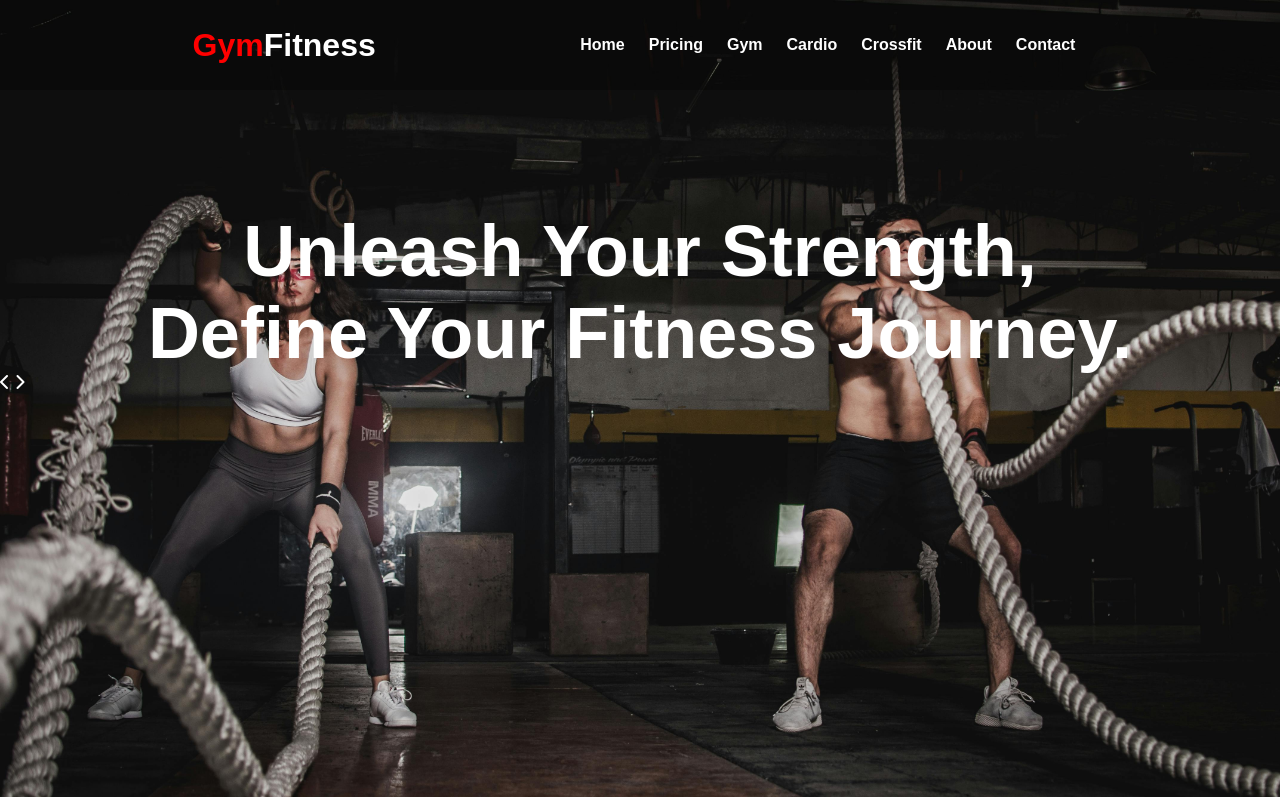
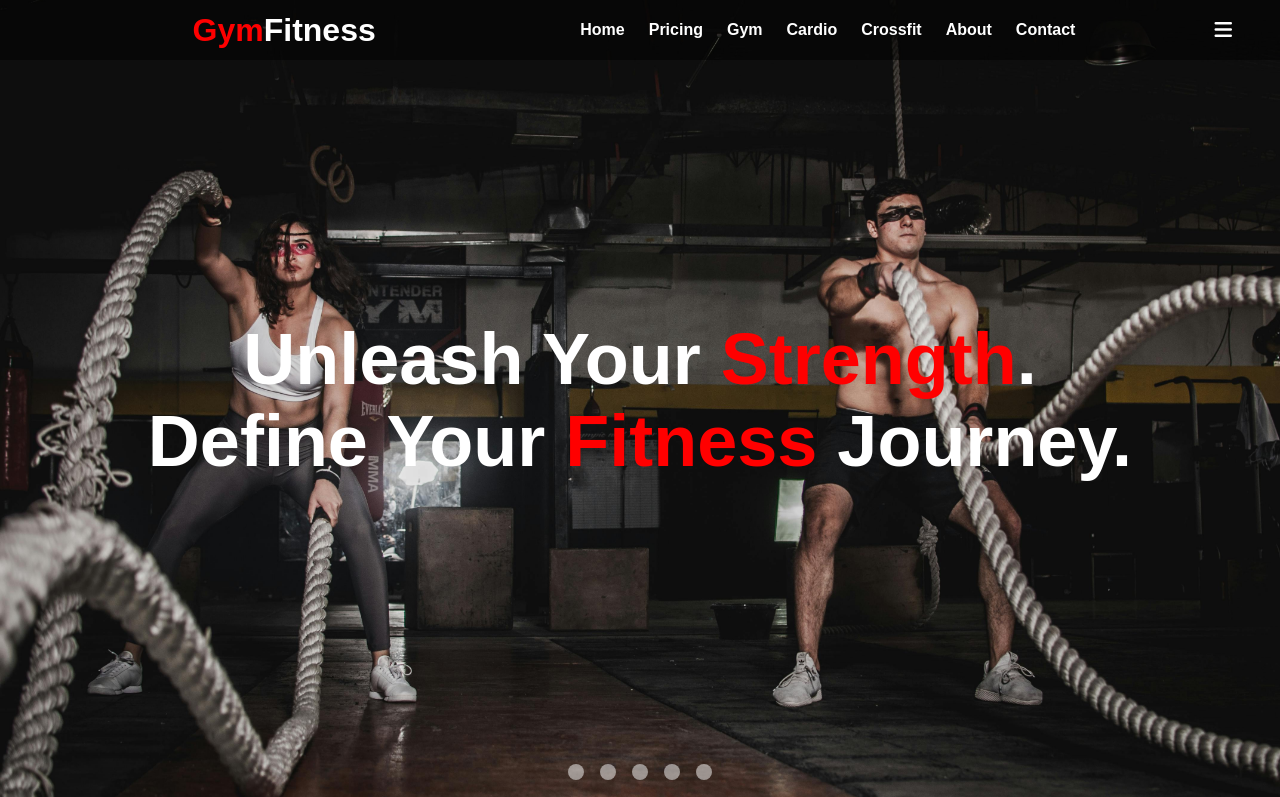
Before and after one commit to yadavipin57/GymFitness, a plain HTML site: page index.html in a window 1280 px wide. Shown: the top 797 px of the page. Drawn offline with Linux system fonts and the light colour scheme; a web font is replaced by a local one.

Commit message:
Changes made

```diff
--- a/index.css
+++ b/index.css
@@ -12,6 +12,7 @@ html{
 
 body {
     font-family: "Baloo Bhaijaan 2", sans-serif;
+    position: relative;
 }
 
 .banner {
@@ -34,21 +35,19 @@ li {
     list-style: none;
 }
 
-main {
-    color: #fff;
-    height: 100vh;
-    width: 100%;
-    background-size: cover;
-    background-image: url('./img/2.jpg');
-}
+/* Header  */
 
 header {
     width: 100%;
-    height: 90px;
-    background-color: rgba(0, 0, 0, 0.3);
+    height: 60px;
+    background-color: rgba(0, 0, 0, 0.5);
     display: flex;
     align-items: center;
     justify-content: space-evenly;
+    position: fixed;
+    top: 0;
+    color: #fff;
+    z-index: 100;
 }
 
 .navbar ul {
@@ -78,29 +77,117 @@ header {
     bottom: 0;
     left: 0;
     width: 0;
-    /* Initially set the width to 0 */
     height: 1px;
-    /* Set the height of the underline */
     background-color: #ff0000;
-    /* Set the color of the underline */
-    transition: width 0.3s ease;
-    /* Add a transition effect to the width */
+    transition: width 0.2s ease;
 }
 
 .navbar ul li:hover::before {
     width: 100%;
-    /* Expand the width to 100% on hover */
 }
 
-.tagline {
-    margin: 120px auto 0;
-    color: #ffffff;
-    width: 1000px;
+.fa-bars{
+    position: absolute;
+    right: 48px;
+    cursor: pointer;
+    font-size: 20px;
+    transition: 300ms ease;
+}
+.fa-bars:hover{
+    color: #ddd;
 }
 
-.tagline h2 {
+.sidebar{
+    padding: 20px 48px;
+    position: fixed;
+    top: 0;
+    right: -300px;
+    text-align: right;
+    color: #fff;
+    background-color: rgba(0, 0, 0);
+    height: 100vh;
+    z-index: 100;
+    transition: right 0.2s ease;
+}
+.sidebar ul li{
+    margin: 6px 0;
+    border-bottom: 1px solid #fff;
+    transition: color 0.2s ease;
+}
+.sidebar ul li:hover{
+    color: #ff0000;
+}
+.fa-xmark{
+    cursor: pointer;
+    font-size: 20px;
+}
+
+/* Carousal Effect on landing-section  */
+
+.landing-section {
+    color: #fff;
+    height: 100vh;
+    width: 100%;
+    position: relative;
+}
+
+.slider-wrapper{
+    margin: auto;
+    position: relative;
+}
+
+.slider{
+    display: flex;
+    overflow: auto;
+    scroll-snap-type: x mandatory;
+    scroll-behavior: smooth;
+}
+.slider img{
+    width: 100%;
+    height: 100vh;
+    flex: 1 0 100%;
+    scroll-snap-align: start;
+    object-fit: cover;
+}
+
+.slider-nav{
+    display: flex;
+    column-gap: 1rem;
+    position: absolute;
+    bottom: 1.25rem;
+    left: 50%;
+    transform: translateX(-50%);
+    z-index: 1;
+}
+
+.slider-nav a{
+    width: 1rem;
+    height: 1rem;
+    border-radius: 50%;
+    background-color: #fff;
+    opacity: 0.5;
+    transition: opacity ease 250ms;
+}
+
+.slider-nav a:hover{
+    opacity: 1;
+}
+
+.slider::-webkit-scrollbar {
+    display: none;
+}
+
+.landing-section .tagline{
+    position: absolute;
+    top: 50%;
+    transform: translateY(-50%);
+    text-align: center;
+    width: 100%;
+    color: white;
+}
+
+.tagline h2{
     font-size: 72px;
-    text-align: center;
 }
 
 /* Pricing section  */
@@ -110,7 +197,7 @@ header {
 }
 
 .pricing-section {
-    margin: 64px 0;
+    margin: 0 0 64px 0;
 }
 
 .pricing-section h2 {
@@ -165,7 +252,7 @@ header {
     background-size: cover;
     background-image: url('./img/4.jpg');
     position: relative;
-    z-index: 100;
+    /* z-index: 100; */
 }
 
 .gym-section h2 {
@@ -212,7 +299,7 @@ header {
     background-size: cover;
     background-image: url('./img/5.jpg');
     position: relative;
-    z-index: 100;
+    /* z-index: 100; */
 }
 
 .cardio-section h2 {
@@ -259,7 +346,7 @@ header {
     background-size: cover;
     background-image: url('./img/7.jpeg');
     position: relative;
-    z-index: 100;
+    /* z-index: 100; */
 }
 
 .crossfit-section h2 {
@@ -308,6 +395,7 @@ header {
     justify-content: space-evenly;
     color: #fff;
 }
+
 .about-image, .about-detail{
     width: 50%;
 }
@@ -319,6 +407,7 @@ header {
     border-radius: 0 40px 0 40px;
     width: 520px;
     height: auto;
+    position: relative;
 }
 
 .about-detail{
--- a/index.html
+++ b/index.html
@@ -13,13 +13,10 @@
 
 <body>
 
-    <div class="parent">
-
     <div class="banner">
         <img src="./img/banner.jpg" alt="Banner">
     </div>
 
-        <main>
     <header>
         <h1><a href="index.html"><span style="color: #FF0000;">Gym</span>Fitness</a></h1>
         <nav class="navbar">
@@ -33,13 +30,48 @@
                 <li><a href="#contact">Contact</a></li>
             </ul>
         </nav>
+        <i class="fa-solid fa-bars"></i>
     </header>
+
+    <div class="sidebar">
+        <i class="fa-solid fa-xmark"></i>
+        <ul>
+            <li><a href="index.html">Merchandise</a></li>
+            <li><a href="index.html">Trainer</a></li>
+            <li><a href="index.html">Workout Routine</a></li>
+            <li><a href="index.html">Protein</a></li>
+            <li><a href="index.html">Supplement</a></li>
+            <li><a href="index.html">Careers</a></li>
+        </ul>
+    </div>
+
+    <section class="landing-section">
+        <div class="slider-wrapper">
+
+            <div class="slider">
+                <img id="1" src="./img/2.jpg">
+                <img id="2" src="./img/9.jpg">
+                <img id="3" src="./img/10.jpg">
+                <img id="4" src="./img/11.jpg">
+                <img id="5" src="./img/12.jpg">
+            </div>
+
+            <div class="slider-nav">
+                <a href="#1"></a>
+                <a href="#2"></a>
+                <a href="#3"></a>
+                <a href="#4"></a>
+                <a href="#5"></a>
+            </div>
+
+        </div>
         <div class="tagline">
-                <h2>Unleash Your Strength, Define Your Fitness Journey.</h2>
+            <h2>Unleash Your <span style="color: #ff0000;">Strength</span>.</h2>
+            <h2>Define Your <span style="color: #ff0000;">Fitness</span> Journey.</h2>
         </div>
-            <i class="fa-solid fa-chevron-left"></i>
-            <i class="fa-solid fa-chevron-right"></i>
-        </main>
+    </section>
+
+    <div class="parent">
 
         <section class="pricing-section">
 
@@ -129,7 +161,9 @@
         <section class="about">
 
             <div class="about-image">
+                <div class="image-container">
                     <img src="./img/8.jpg" alt="Image">
+                </div>
             </div>
             <div class="about-detail">
 
--- a/index.js
+++ b/index.js
@@ -0,0 +1,11 @@
+const menu = document.querySelector('.fa-bars')
+const cutMenu = document.querySelector('.fa-xmark')
+const sideBar = document.querySelector('.sidebar')
+
+menu.addEventListener('click', ()=>{
+    sideBar.style.right = '-1px'
+})
+
+cutMenu.addEventListener('click', ()=>{
+    sideBar.style.right = '-300px'
+})
```
Also changed, not shown: img/10.jpg (added), img/11.jpg (added), img/12.jpg (added), img/9.jpg (added). Lines whose indentation alone changed are shown as unchanged.
